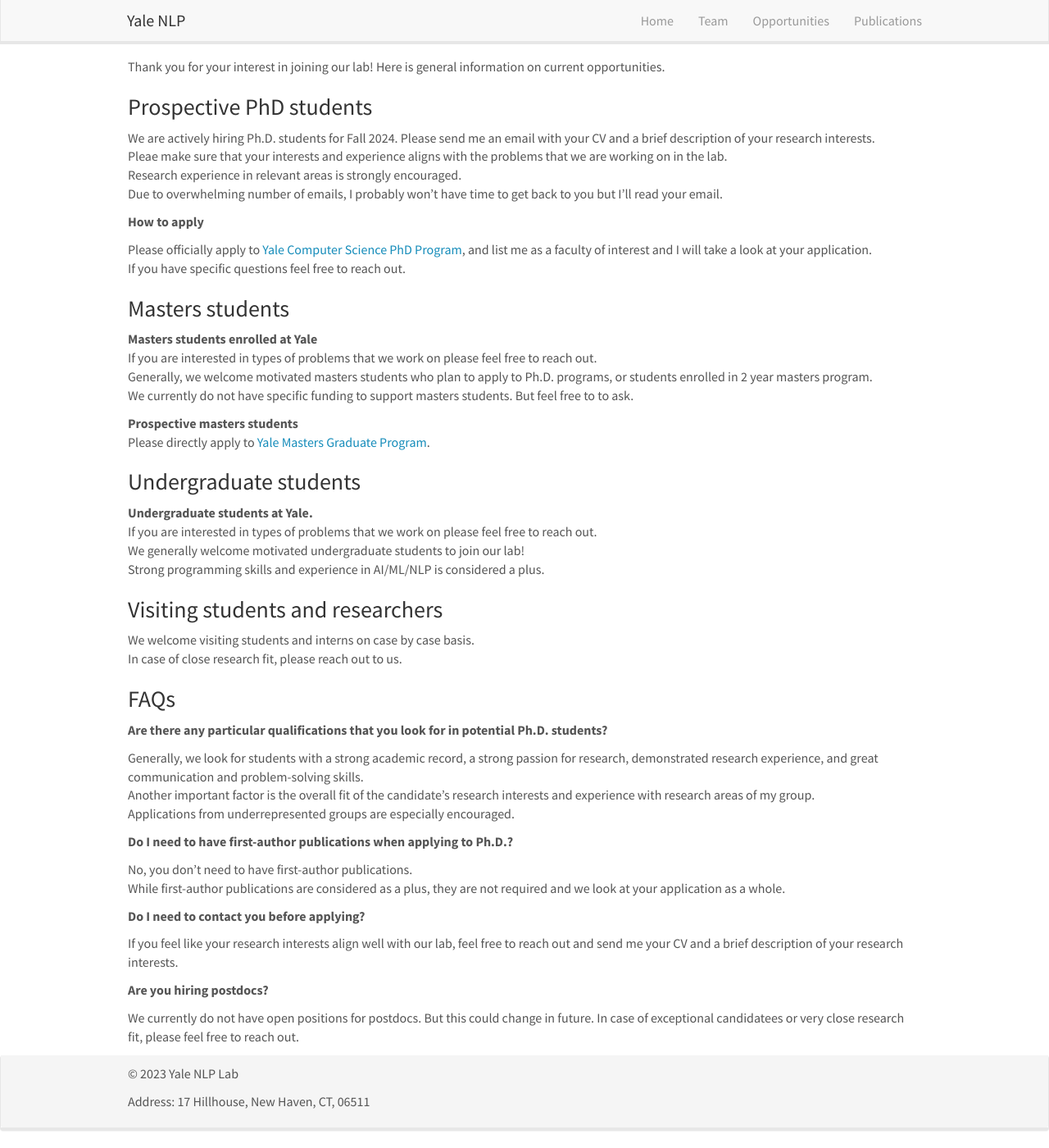
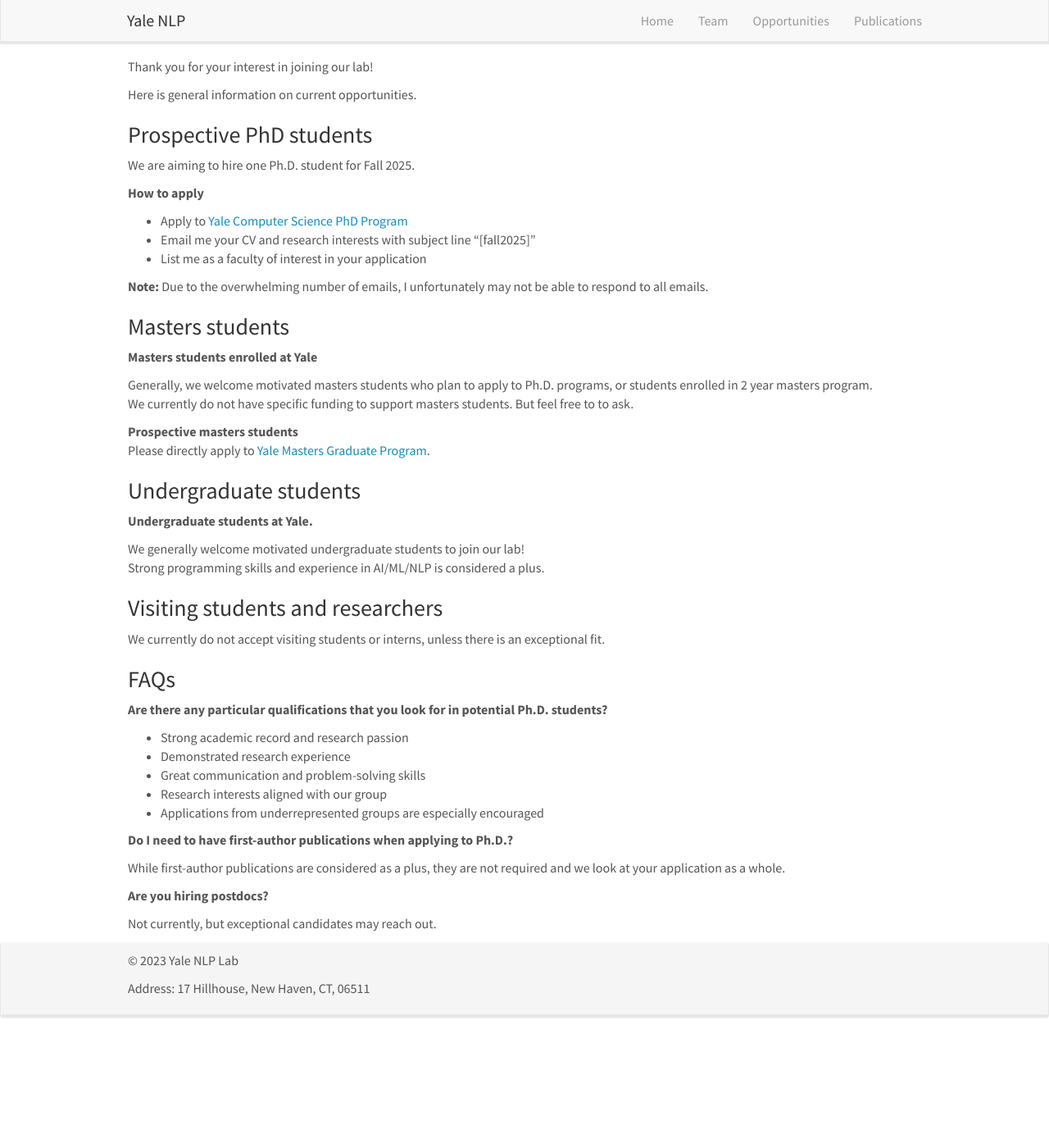
Before and after one commit to yale-nlp/yale-nlp.github.io, a Jekyll site: the page built from _pages/openings.md, in a window 1280 px wide and 1400 px high. Shown: the whole window at 82% size. Built offline with Jekyll 4.4.1, drawn with Linux system fonts in a browser that asks for light colours; nearby versions of some CDN libraries.

Commit message:
update opportunities

```diff
--- a/_pages/openings.md
+++ b/_pages/openings.md
@@ -7,25 +7,25 @@
 ---
 
 Thank you for your interest in joining our lab!
+
 Here is general information on current opportunities.
 
 <h3> Prospective PhD students </h3>
-We are actively hiring Ph.D. students for Fall 2024.
-Please send me an email with your CV and a brief description of your research interests.
-Pleae make sure that your interests and experience aligns with the problems that we are working on in the lab.
-Research experience in relevant areas is strongly encouraged.
-Due to overwhelming number of emails, I probably won't have time to get back to you but I'll read your email.
+We are aiming to hire one Ph.D. student for Fall 2025.
 
 **How to apply**
 
-Please officially apply to <a href="http://yale.edu/graduateschool/admissions/" target="_blank">Yale Computer Science PhD Program</a>, and list me as a faculty of interest and I will take a look at your application.
-If you have specific questions feel free to reach out.
+- Apply to <a href="http://yale.edu/graduateschool/admissions/" target="_blank">Yale Computer Science PhD Program</a>
+- Email me your CV and research interests with subject line "[fall2025]"
+- List me as a faculty of interest in your application
+
+**Note:** Due to the overwhelming number of emails, I unfortunately may not be able to respond to all emails.
 
 
 <h3> Masters students </h3>
 
 **Masters students enrolled at Yale**
-If you are interested in types of problems that we work on please feel free to reach out.
+
 Generally, we welcome motivated masters students who plan to apply to Ph.D. programs, or students enrolled in 2 year masters program.
 We currently do not have specific funding to support masters students. But feel free to to ask.
 
@@ -36,37 +36,32 @@
 <h3> Undergraduate students </h3>
 
 **Undergraduate students at Yale.**
-If you are interested in types of problems that we work on please feel free to reach out.
+
 We generally welcome motivated undergraduate students to join our lab!
 Strong programming skills and experience in AI/ML/NLP is considered a plus.
 
 <h3> Visiting students and researchers </h3>
 
-We welcome visiting students and interns on case by case basis.
-In case of close research fit, please reach out to us.
+We currently do not accept visiting students or interns, unless there is an exceptional fit.
 
 
 <h3> FAQs </h3>
 
 **Are there any particular qualifications that you look for in potential Ph.D. students?**
 
-Generally, we look for students with a strong academic record, a strong passion for research, demonstrated research experience, and great communication and problem-solving skills.
-Another important factor is the overall fit of the candidate's research interests and experience with research areas of my group.
-Applications from underrepresented groups are especially encouraged.
+- Strong academic record and research passion
+- Demonstrated research experience
+- Great communication and problem-solving skills
+- Research interests aligned with our group
+- Applications from underrepresented groups are especially encouraged
 
 **Do I need to have first-author publications when applying to Ph.D.?**
 
-No, you don't need to have first-author publications.
 While first-author publications are considered as a plus, they are not required and we look at your application as a whole.
-
-**Do I need to contact you before applying?**
-
-If you feel like your research interests align well with our lab, feel free to reach out and send me your CV and a brief description of your research interests.
 
 **Are you hiring postdocs?**
 
-We currently do not have open positions for postdocs. But this could change in future.
-In case of exceptional candidatees or very close research fit, please feel free to reach out.
+Not currently, but exceptional candidates may reach out.
 <figure>
 <!-- <img src="{{ site.url }}{{ site.baseurl }}/images/picpic/Gallery/DSC_0696.jpg" width="95%"> -->
 </figure>
```
